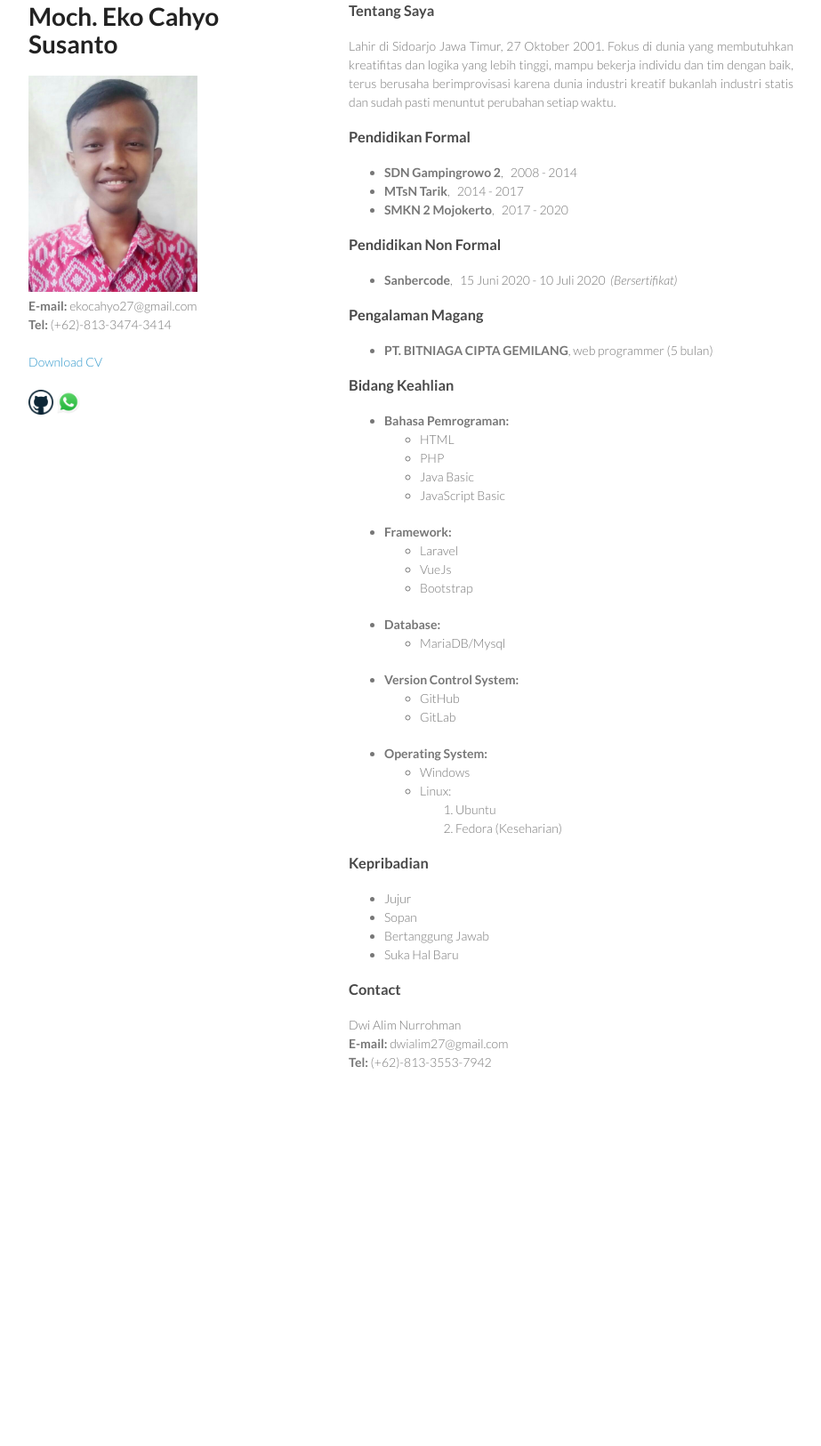
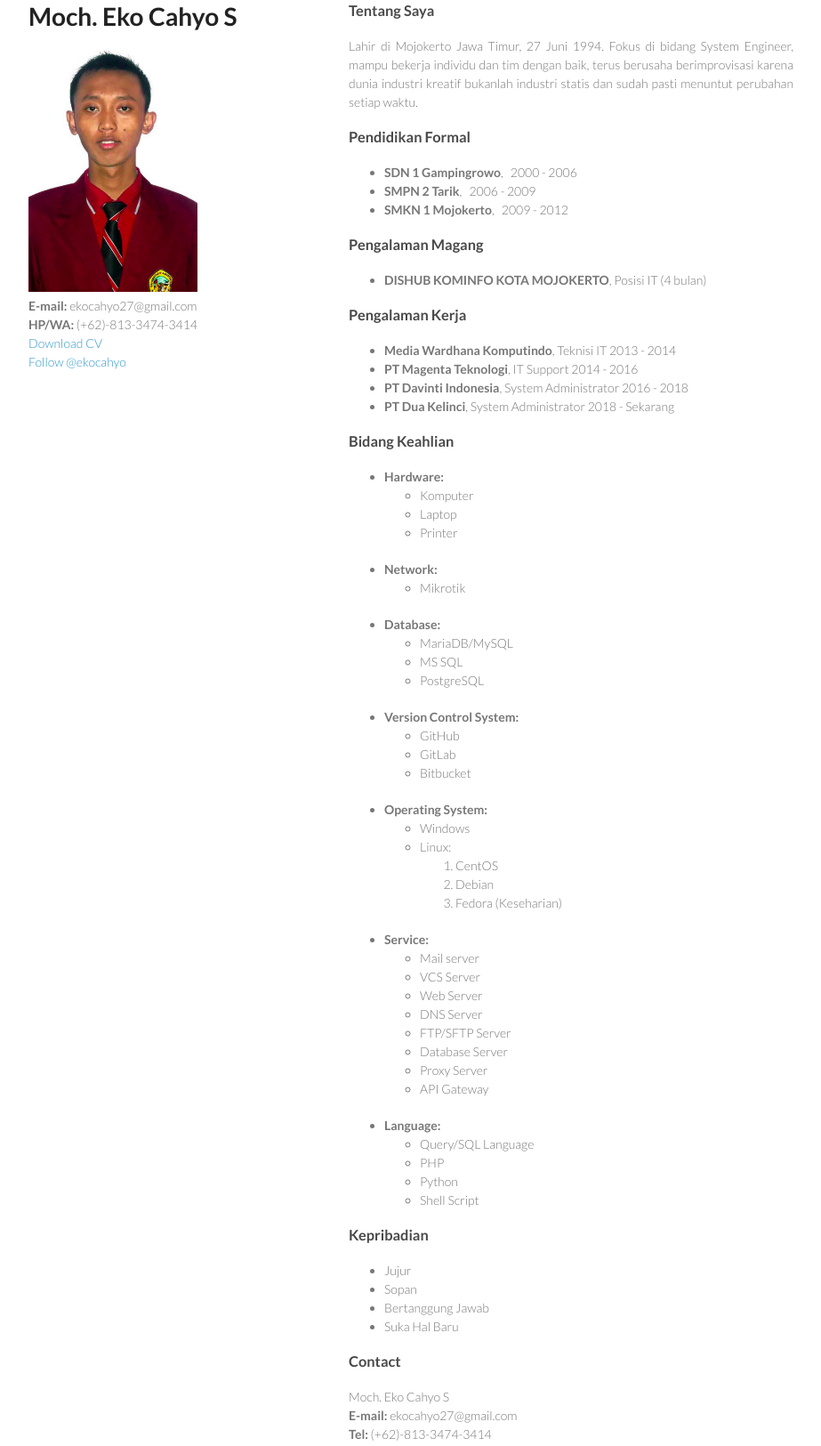
Before and after one commit to ekocahyo/curriculum-vitae, a plain HTML site: page index.html in a window 1280 px wide. Shown: the part 55-1680 px from the top of the page at 89% size, without its empty margins (178-1101 px from the left). Before the commit the page ends 1329 px from the top, so only its background shows below. Drawn offline with Linux system fonts and the light colour scheme.

Commit message:
update cv

```diff
--- a/index.html
+++ b/index.html
@@ -12,72 +12,77 @@
 <body>
   <div class="container">
     <header>
-      <h1>Moch. Eko Cahyo Susanto</h1>
-      <img src="assets/profile.jpeg" style="width:190px;"><br/>
+      <h1>Moch. Eko Cahyo S</h1>
+      <img src="assets/foto.png" style="width:190px;"><br/>
       <p>
         <b>E-mail:</b> ekocahyo27@gmail.com<br/>
-        <b>Tel:</b> (+62)-813-3474-3414<br/><br/>
-        <a href="assets/moch-eko-cahyo-s.pdf">Download CV</a><br /><br />
-        <a href="https://github.com/ekocahyo">
-          <img src="assets/github.png" alt="github" style="width:28px;height:28px;border:0;">
-        </a>
-        <a href="https://api.whatsapp.com/send?phone=6281334743414">
-          <img src="assets/whatsapp.png" alt="whatsapp" style="width:28px;height:28px;border:0;">
-        </a><br/>
+        <b>HP/WA:</b> (+62)-813-3474-3414<br/>
+<a class="github-button" href="#" data-icon="octicon-download" data-size="large" aria-label="Download ntkme/github-buttons on GitHub">Download CV</a><br/>
+<a class="github-button" href="https://github.com/ekocahyo" data-size="large" aria-label="Follow @ekocahyo on GitHub">Follow @ekocahyo</a>
       </p>
     </header>
 
     <section class="content">
       <h3>Tentang Saya</h3>
       <p style="text-align: justify;">
-        Lahir di Sidoarjo Jawa Timur, 27 Oktober 2001.
-        Fokus di dunia yang membutuhkan kreatifitas dan logika yang lebih tinggi, mampu bekerja individu dan tim dengan baik,
+        Lahir di Mojokerto Jawa Timur, 27 Juni 1994.
+        Fokus di bidang System Engineer, mampu bekerja individu dan tim dengan baik,
         terus berusaha berimprovisasi karena dunia industri kreatif bukanlah industri statis
         dan sudah pasti menuntut perubahan setiap waktu.
       </p>
 
       <h3>Pendidikan Formal</h3>
       <ul>
-        <li><b>SDN Gampingrowo 2</b>, &nbsp; 2008 - 2014</li>
-        <li><b>MTsN Tarik</b>, &nbsp; 2014 - 2017</li>
-        <li><b>SMKN 2 Mojokerto</b>, &nbsp; 2017 - 2020</li>
-      </ul>
-
-      <h3>Pendidikan Non Formal</h3>
-      <ul>
-        <li><b>Sanbercode</b>, &nbsp; 15 Juni 2020 - 10 Juli 2020 &nbsp;<i>(Bersertifikat)</i></li>
+        <li><b>SDN 1 Gampingrowo</b>, &nbsp; 2000 - 2006</li>
+        <li><b>SMPN 2 Tarik</b>, &nbsp; 2006 - 2009</li>
+        <li><b>SMKN 1 Mojokerto</b>, &nbsp; 2009 - 2012</li>
       </ul>
 
       <h3>Pengalaman Magang</h3>
       <ul>
         <li>
-          <b>PT. BITNIAGA CIPTA GEMILANG</b>, web programmer (5 bulan)
+          <b>DISHUB KOMINFO KOTA MOJOKERTO</b>, Posisi IT (4 bulan)
+        </li>
+      </ul>
+
+      <h3>Pengalaman Kerja</h3>
+      <ul>
+        <li>
+          <b>Media Wardhana Komputindo</b>, Teknisi IT 2013 - 2014
+        </li>
+        <li>
+          <b>PT Magenta Teknologi</b>, IT Support 2014 - 2016
+        </li>
+        <li>
+          <b>PT Davinti Indonesia</b>, System Administrator 2016 - 2018
+        </li>
+        <li>
+          <b>PT Dua Kelinci</b>, System Administrator 2018 - Sekarang
         </li>
       </ul>
 
       <h3>Bidang Keahlian</h3>
       <ul>
         <li>
-          <b>Bahasa Pemrograman:</b>
+          <b>Hardware:</b>
           <ul>
-            <li>HTML</li>
-            <li>PHP</li>
-            <li>Java Basic</li>
-            <li>JavaScript Basic</li>
+            <li>Komputer</li>
+            <li>Laptop</li>
+            <li>Printer</li>
           </ul>
         </li>
         <li>
-          <b>Framework:</b>
+          <b>Network:</b>
           <ul>
-            <li>Laravel</li>
-            <li>VueJs</li>
-            <li>Bootstrap</li>
+            <li>Mikrotik</li>
           </ul>
         </li>
         <li>
           <b>Database:</b>
           <ul>
-            <li>MariaDB/Mysql</li>
+            <li>MariaDB/MySQL</li>
+            <li>MS SQL</li>
+            <li>PostgreSQL</li>
           </ul>
         </li>
         <li>
@@ -85,6 +90,7 @@
           <ul>
             <li>GitHub</li>
             <li>GitLab</li>
+            <li>Bitbucket</li>
           </ul>
         </li>
         <li>
@@ -94,10 +100,33 @@
             <li>
               Linux:
               <ol>
-                <li>Ubuntu</li>
+                <li>CentOS</li>
+                <li>Debian</li>
                 <li>Fedora (Keseharian)</li>
               </ol>
             </li>
+          </ul>
+        </li>
+        <li>
+          <b>Service:</b>
+          <ul>
+            <li>Mail server</li>
+            <li>VCS Server</li>
+            <li>Web Server</li>
+            <li>DNS Server</li>
+            <li>FTP/SFTP Server</li>
+            <li>Database Server</li>
+            <li>Proxy Server</li>
+            <li>API Gateway</li>
+          </ul>
+        </li>
+        <li>
+          <b>Language:</b>
+          <ul>
+            <li>Query/SQL Language</li>
+            <li>PHP</li>
+            <li>Python</li>
+            <li>Shell Script</li>
           </ul>
         </li>
       </ul>
@@ -112,11 +141,12 @@
 
       <h3>Contact</h3>
       <p>
-        Dwi Alim Nurrohman<br/>
-        <b>E-mail:</b> dwialim27@gmail.com<br/>
-        <b>Tel:</b> (+62)-813-3553-7942<br />
+        Moch. Eko Cahyo S<br/>
+        <b>E-mail:</b> ekocahyo27@gmail.com<br/>
+        <b>Tel:</b> (+62)-813-3474-3414<br />
       </p>
     </section>
   </div>
+<script async defer src="https://buttons.github.io/buttons.js"></script>
 </body>
 </html>
```
Also changed, not shown: assets/foto.png (added).
